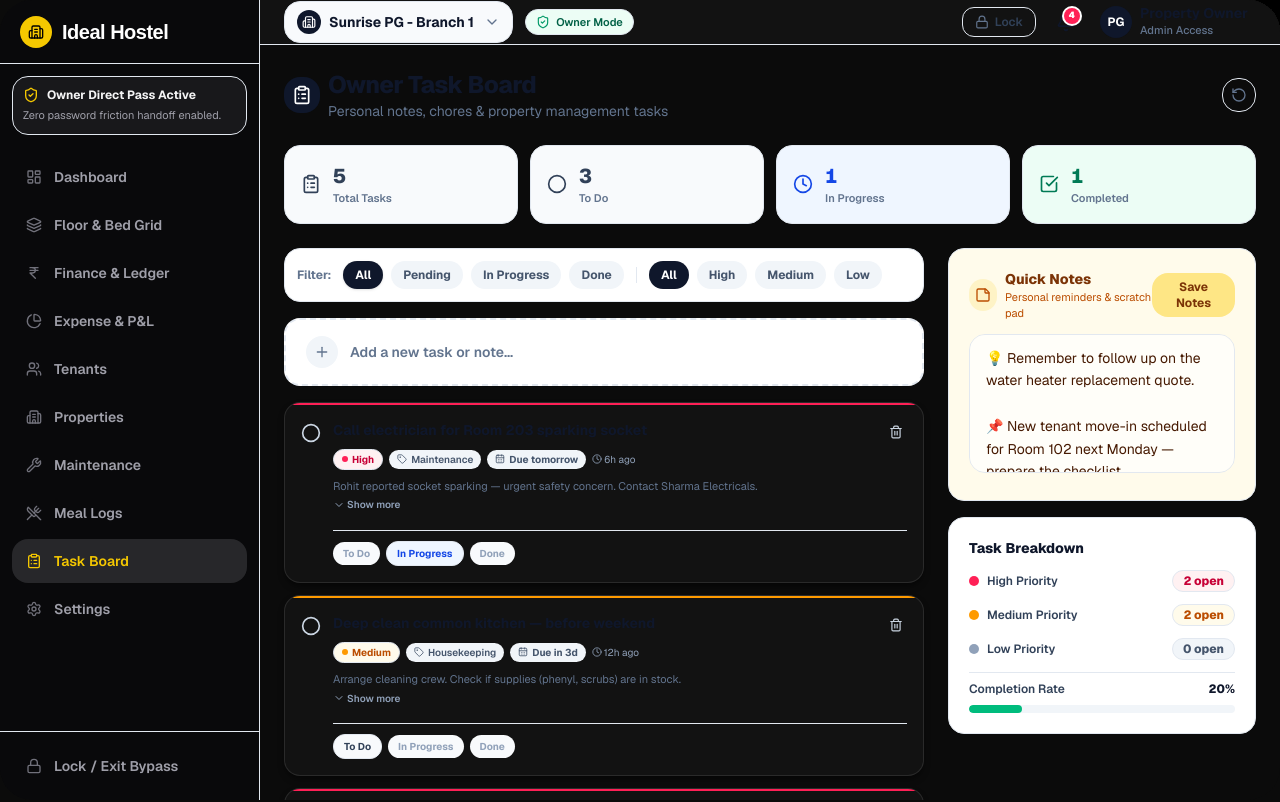
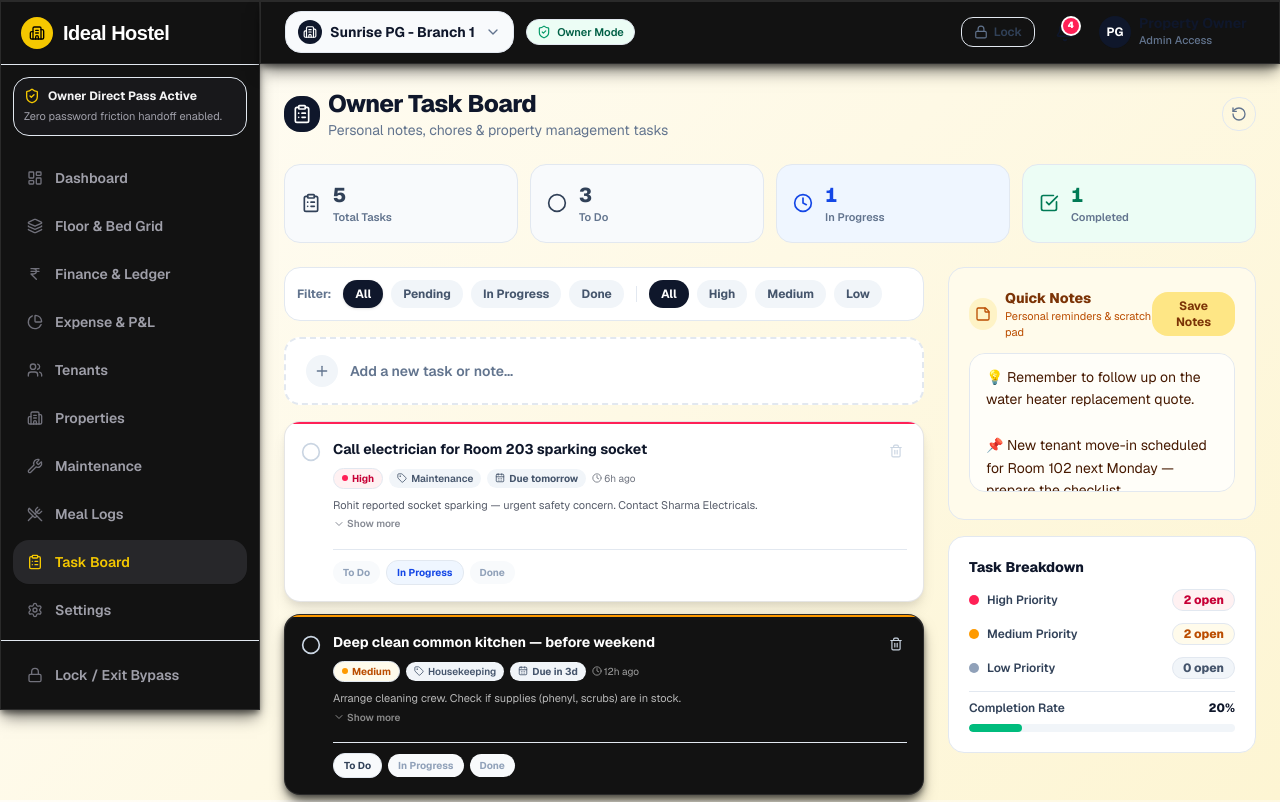
Before and after one commit to fahadnauman/ideal-hostel-, a Next.js app: page /dashboard/tasks in a window 1280 px wide. Shown: the top 802 px of the page. Built offline with nearby package versions, Linux system fonts and the light colour scheme.

Commit message:
style: refine UI with alternating white/black cards on warm yellow background

```diff
--- a/src/app/dashboard/layout.tsx
+++ b/src/app/dashboard/layout.tsx
@@ -22,17 +22,15 @@ export default function DashboardLayout({
   ];
 
   return (
-    <div className="min-h-screen flex bg-[#0B0B0B] text-white font-sans">
-      <div className="flex-1 flex w-full bg-[#0B0B0B] rounded-[24px] sm:rounded-[32px] overflow-hidden">
-        <Sidebar isOpen={sidebarOpen} onClose={() => setSidebarOpen(false)} />
+    <div className="min-h-screen flex text-slate-900 font-sans">
+      <Sidebar isOpen={sidebarOpen} onClose={() => setSidebarOpen(false)} />
 
-        <div className="flex-1 flex flex-col min-w-0 h-screen overflow-y-auto relative">
-          <Header onMenuClick={() => setSidebarOpen(true)} />
+      <div className="flex-1 flex flex-col min-w-0">
+        <Header onMenuClick={() => setSidebarOpen(true)} />
 
-          <main className="flex-1 p-3.5 sm:p-6 pb-28 lg:pb-8 text-white">
-            <div className="max-w-7xl mx-auto">{children}</div>
-          </main>
-        </div>
+        <main className="flex-1 p-3.5 sm:p-6 pb-28 lg:pb-8">
+          <div className="max-w-7xl mx-auto">{children}</div>
+        </main>
       </div>
 
       {/* ── Dedicated Mobile Bottom Navigation Bar ────────── */}
--- a/src/app/dashboard/tasks/page.tsx
+++ b/src/app/dashboard/tasks/page.tsx
@@ -339,13 +339,13 @@ function TaskCard({ task, index, onUpdate }: TaskCardProps) {
 
   return (
     <div
-      className={`card-shadow rounded-2xl overflow-hidden transition-all duration-200 ${
+      className={`${index % 2 === 0 ? "card-shadow" : "card-shadow-black"} rounded-2xl overflow-hidden transition-all duration-200 ${
         task.status === "DONE"
-          ? "border-slate-800 opacity-70"
+          ? "opacity-70"
           : isOverdue
           ? "border-rose-900 shadow-rose-900/20"
-          : "border-slate-800"
-      } hover:shadow-md`}
+          : ""
+      } hover:-translate-y-0.5`}
     >
       {/* Priority bar */}
       <div className={`h-0.5 w-full ${p.dot}`} />
@@ -373,8 +373,8 @@ function TaskCard({ task, index, onUpdate }: TaskCardProps) {
               <p
                 className={`text-sm font-bold leading-snug ${
                   task.status === "DONE"
-                    ? "line-through text-slate-400"
-                    : "text-slate-900"
+                    ? "line-through opacity-50"
+                    : "text-inherit"
                 }`}
               >
                 {task.title}
@@ -424,7 +424,7 @@ function TaskCard({ task, index, onUpdate }: TaskCardProps) {
               )}
 
               {/* Created */}
-              <span className="text-[10px] text-slate-400 flex items-center gap-0.5">
+              <span className="text-[10px] opacity-60 flex items-center gap-0.5">
                 <Clock className="w-2.5 h-2.5" />
                 {timeAgo(task.createdAt)}
               </span>
@@ -437,14 +437,14 @@ function TaskCard({ task, index, onUpdate }: TaskCardProps) {
                 className="mt-2 text-left w-full cursor-pointer"
               >
                 <p
-                  className={`text-[11px] text-slate-500 leading-relaxed ${
+                  className={`text-[11px] opacity-70 leading-relaxed ${
                     expanded ? "" : "line-clamp-1"
                   }`}
                 >
                   {task.notes}
                 </p>
                 {task.notes.length > 60 && (
-                  <span className="text-[10px] text-slate-400 font-semibold flex items-center gap-0.5 mt-0.5">
+                  <span className="text-[10px] opacity-50 font-semibold flex items-center gap-0.5 mt-0.5">
                     <ChevronDown
                       className={`w-3 h-3 transition-transform ${expanded ? "rotate-180" : ""}`}
                     />
--- a/src/app/globals.css
+++ b/src/app/globals.css
@@ -117,12 +117,13 @@
 }
 
 html {
-  background-color: #0b0b0b;
-  color: #f8fafc;
+  background-color: #faf8f3;
+  color: #0f172a;
 }
 
 body {
-  background-color: #0b0b0b;
+  background: linear-gradient(135deg, #fffdf7 0%, #fdf5d3 100%);
+  background-attachment: fixed;
   color: var(--foreground);
   font-family: var(--font-geist-sans), system-ui, -apple-system, sans-serif;
   -webkit-font-smoothing: antialiased;
@@ -132,15 +133,20 @@ body {
 /* ─── Custom Refined Card Shadow ────────────────────────── */
 
 .card-shadow {
+  background-color: #ffffff;
+  color: #0f172a;
+  box-shadow: 0 4px 6px -1px rgba(0, 0, 0, 0.05), 0 10px 15px -3px rgba(0, 0, 0, 0.1), inset 0 1px 0 rgba(255, 255, 255, 0.9);
+  border: 1px solid rgba(0, 0, 0, 0.1);
+}
+
+.card-shadow-black {
   background-color: #121212;
   color: #ffffff;
-  box-shadow: 0 4px 6px -1px rgba(0, 0, 0, 0.5);
+  box-shadow: 0 4px 6px -1px rgba(0, 0, 0, 0.5), 0 10px 15px -3px rgba(0, 0, 0, 0.5), inset 0 1px 0 rgba(255, 255, 255, 0.1);
   border: 1px solid rgba(255, 255, 255, 0.1);
 }
 
 .card-shadow-hover:hover {
-  box-shadow: 0 8px 15px -3px rgba(0, 0, 0, 0.7);
-  border: 1px solid rgba(255, 255, 255, 0.2);
   transform: translateY(-2px);
 }
 
--- a/src/components/dashboard/header.tsx
+++ b/src/components/dashboard/header.tsx
@@ -182,7 +182,7 @@ export default function Header({ onMenuClick }: HeaderProps) {
   };
 
   return (
-    <header className="h-16 bg-[#121212] border-b border-zinc-800/60 sticky top-0 z-30">
+    <header className="h-16 card-shadow-black sticky top-0 z-30">
       <div className="h-full flex items-center justify-between px-3 sm:px-6">
         {/* ── Left: Menu & Property Switcher ──────────────────── */}
         <div className="flex items-center gap-2 sm:gap-3">
--- a/src/components/dashboard/sidebar.tsx
+++ b/src/components/dashboard/sidebar.tsx
@@ -62,8 +62,7 @@ export default function Sidebar({ isOpen, onClose }: SidebarProps) {
       <aside
         className={`
           fixed top-0 left-0 z-50 h-full w-[260px]
-          bg-zinc-950 border-r border-zinc-900 text-white
-          flex flex-col
+          card-shadow-black flex flex-col
           transition-transform duration-200 ease-in-out
           lg:translate-x-0 lg:static lg:z-auto
           ${isOpen ? "translate-x-0" : "-translate-x-full"}
```
